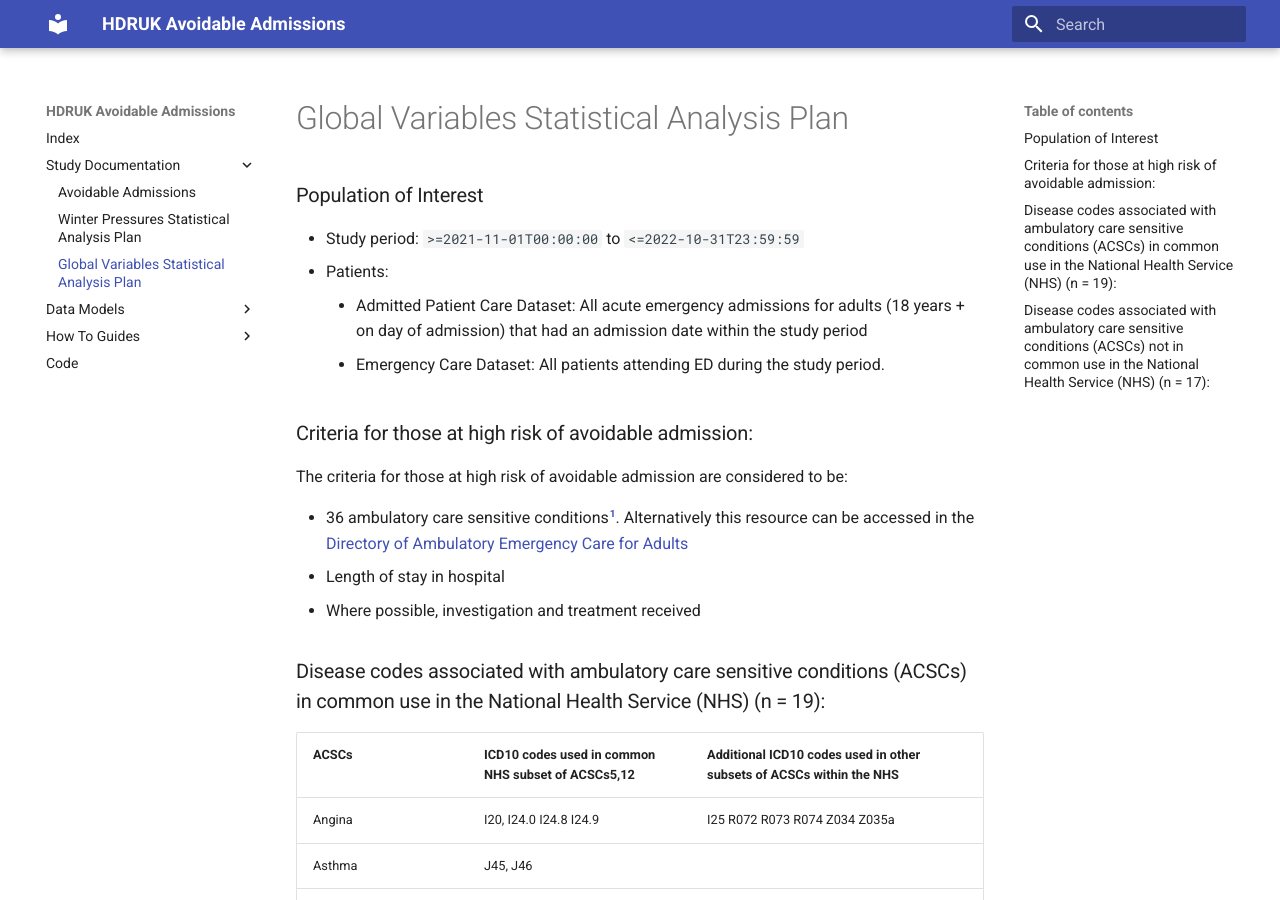
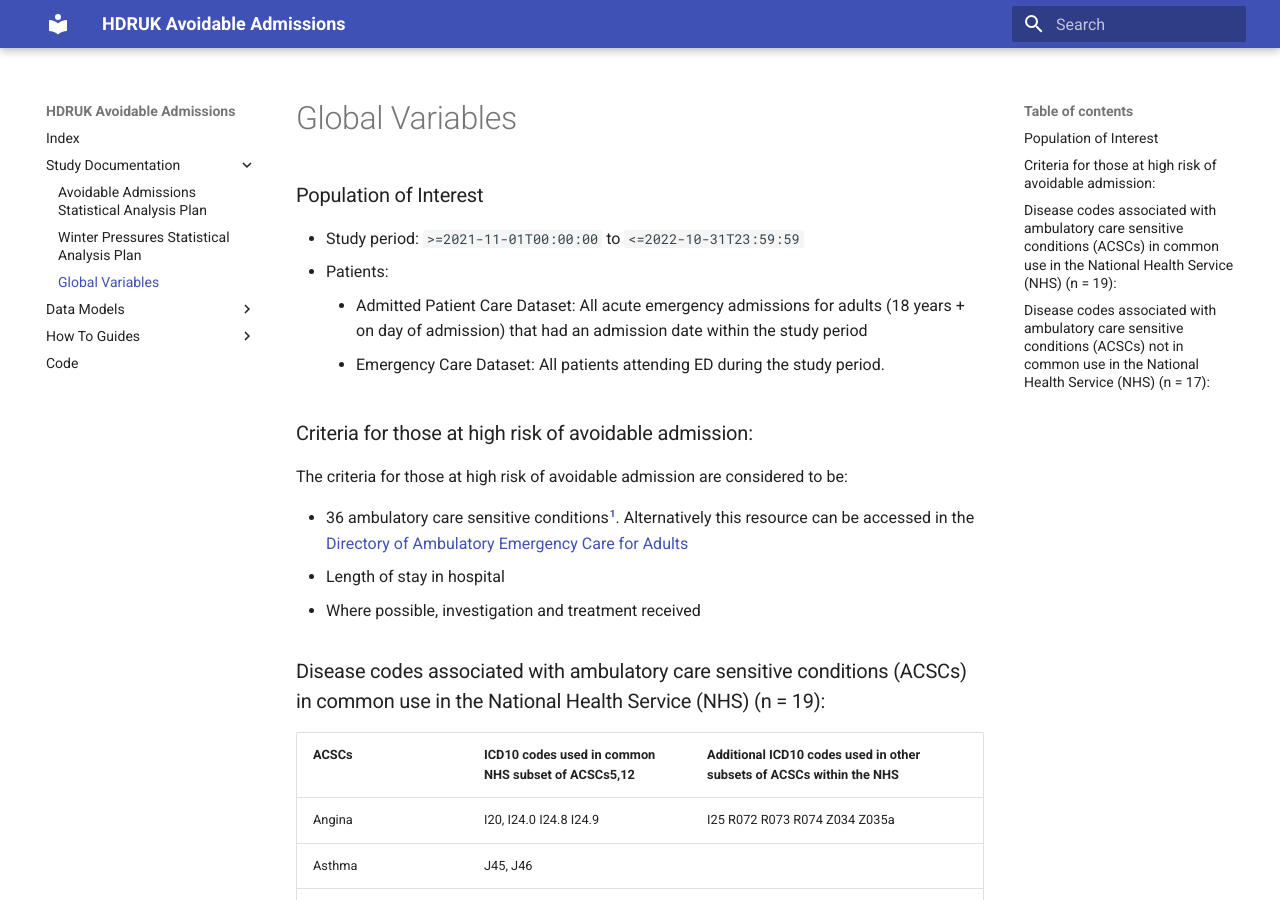
Before and after one commit to MattStammers/hdruk_avoidable_admissions_collaboration_docs, an MkDocs documentation site: the page built from docs/documentation/global_variables.md, in a window 1280 px wide and 900 px high. Built offline with MkDocs 1.6.1 and Material for MkDocs 9.7.7, drawn with Linux system fonts in a browser that asks for light colours.

Commit message:
fixed documentation title error

```diff
--- a/mkdocs.yml
+++ b/mkdocs.yml
@@ -12,9 +12,9 @@
 nav:
   - Index: index.md
   - Study Documentation:
-    - Avoidable Admissions: documentation/avoidable_admissions_sap.md
+    - Avoidable Admissions Statistical Analysis Plan: documentation/avoidable_admissions_sap.md
     - Winter Pressures Statistical Analysis Plan: documentation/winter_pressures_sap.md
-    - Global Variables Statistical Analysis Plan: documentation/global_variables.md
+    - Global Variables: documentation/global_variables.md
   - Data Models:
     - Admitted Patient Care: data_models/admitted_patient_care_data_model.md
     - Emergency Care: data_models/emergency_care_data_model.md
```
